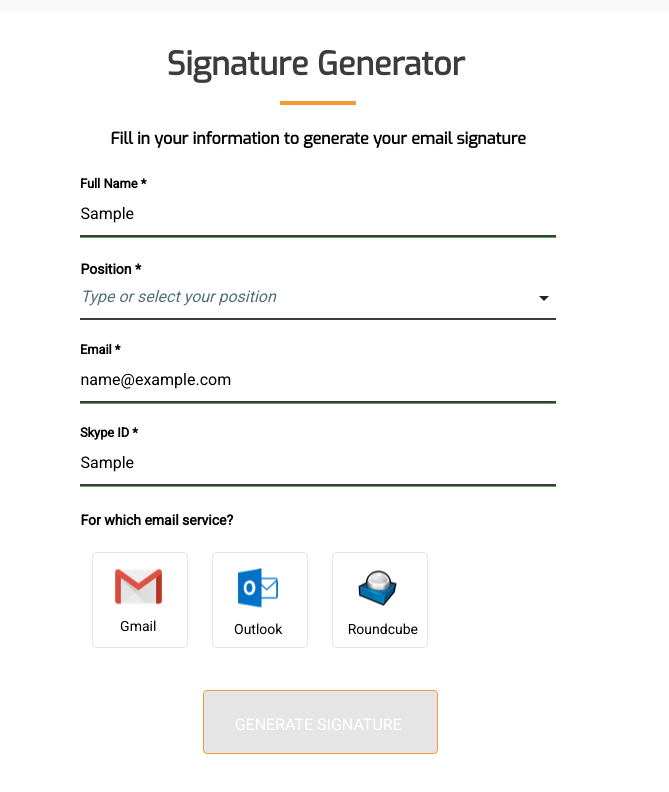
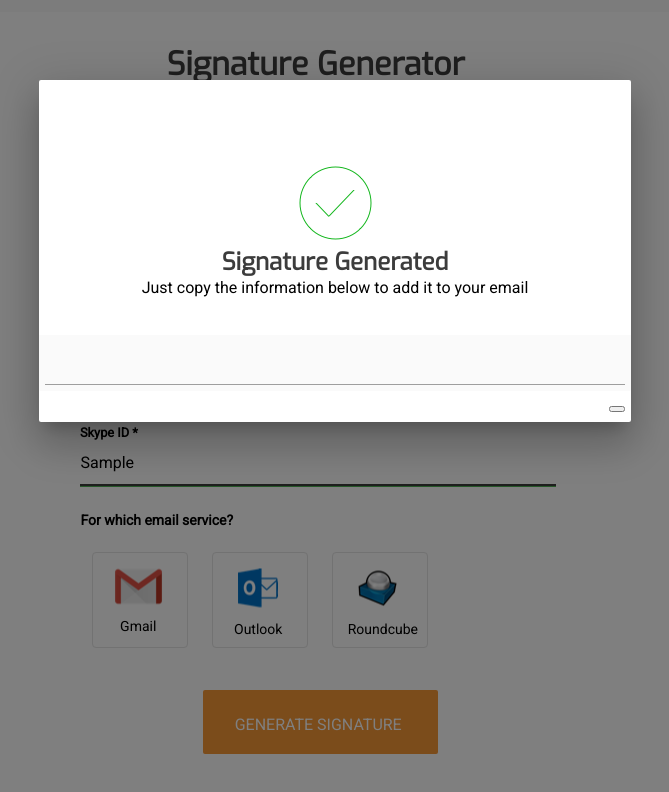
Before and after one commit to let1s3n/signature-generator, a React (Create React App) app: page / in a window 1280 px wide. Both pictures are taken after typing "Sample", "name@example.com", "Sample" into the empty fields and a click on the button "GENERATE SIGNATURE". Shown: the part 108-900 px from the top of the page, without its empty margins (305-974 px from the left). Built offline with nearby package versions, Linux system fonts and the light colour scheme.

Commit message:
improvement #6

```diff
--- a/public/index.html
+++ b/public/index.html
@@ -70,10 +70,14 @@
       $(document).ready(function() {
         var $link = jQuery("a");
         $link.on("click", function() {
-          $('a').removeClass('activate');
-          $(this).addClass('activate');
-
+          $("a").removeClass("activate");
+          $(this).addClass("activate");
         });
+      });
+    </script>
+    <script>
+      $(document).ready(function() {
+        $(".modal").modal();
       });
     </script>
     <!-- <script>
--- a/src/App.css
+++ b/src/App.css
@@ -363,3 +363,48 @@ input[type="submit" i] {
   background-color: #9c9c9c;
   border-radius: 2.5px;
 }
+
+.modal{
+  height: 342px;
+  width: 592px;
+  background-color: #FFFFFF;
+}
+.modal-content{
+  text-align:center;
+  margin-top:61.5px;
+}
+
+.signature-generated {
+	height: 32px;
+	width: 230px;
+	color: #3C3C3C;
+	font-family: Exo;
+	font-size: 24px;
+	font-weight: bold;
+  line-height: 32px;
+  margin:0 auto;
+}
+.subtitle {
+
+	color: #000000;
+	font-family: Roboto;
+	font-size: 16px;
+	line-height: 19px;
+}
+
+.footer-cage {
+	height: 48px;
+	width: 368px;
+	border: 1px solid #9C9C9C;
+	border-radius: 4px 0 0 4px;
+	background-color: #F7F7F7;
+}
+
+
+.footer-small-cage {
+  height: 48px;
+  width: 128px;
+  border: 1px solid #9C9C9C;
+  border-radius: 0 4px 4px 0;
+  background-color: #FFFFFF;
+}
--- a/src/Form.js
+++ b/src/Form.js
@@ -2,26 +2,36 @@ import React from "react";
 import $ from "jquery";
 import "materialize-css";
 import "materialize-css/dist/css/materialize.min.css";
+import PropTypes from "prop-types";
 
 export default class Form extends React.Component {
-  /* componentDidMount = () => {
-    $(document).ready(function() {
-      $('select').formSelect();
+  constructor(props) {
+    super(props);
+    this.state = {
+      fullName: "",
+      position: "",
+      email: "",
+      skypeId: "",
+      emailService:""
+    };
+  }
+
+  handleSubmit = event => {
+    event.preventDefault();
+    const data = this.state;
+    console.log("Final data is", data);
+  };
+
+  handleInputChange = event => {
+    event.preventDefault();
+
+    this.setState({
+      [event.target.name]: event.target.value
     });
-  }; */
-  /* componentDidMount = () => {
-    $(document).ready(function() {
-      $("select").on("change", function() {
-        if ($(this).val()) {
-          return $(this).css("color", "black");
-        } else {
-          return $(this).css("color", "red");
-        }
-      });
-    });
-  }; */
+  };
 
   render() {
+    const {fullName} = this.state
     return (
       <div className="row main" /* style={{ border: "1px solid green" }} */>
         <div className="title" /* style={{ border: "1px solid brown" }} */>
@@ -38,6 +48,7 @@ export default class Form extends React.Component {
         </div>
 
         <form
+          onSubmit={this.handleSubmit}
           className="col s12"
           id="myForm"
           /* style={{ border: "1px solid orange" }} */
@@ -46,29 +57,33 @@ export default class Form extends React.Component {
             <div className="input-field col s12">
               <input
                 placeholder="Enter your full name"
-                id="first_name"
+                id="full_name"
+                name="fullName"
                 type="text"
                 className="validate"
+                onChange={this.handleInputChange}
               />
-              <label className="active" for="first_name">
+              <label className="active" htmlFor="first_name">
                 Full Name *
               </label>
             </div>
           </div>
           <div className="row input">
             <div className="input-field col s12">
-              <select className="validate" required>
+              <select className="validate" required name="position" onChange={this.handleInputChange}>
                 <option id="zxc" value="" disabled selected>
                   Type or select your position
                 </option>
                 <option value="1">UX Designer</option>
                 <option value="2">UI Designer</option>
                 <option value="3">Option 3</option>
-                <option value="3">Option 4</option>
-                <option value="3">Option 5</option>
-                <option value="3">Option 6</option>
+                <option value="4">Option 4</option>
+                <option value="5">Option 5</option>
+                <option value="6">Option 6</option>
               </select>
-              <label id="word">Position *</label>
+              <label htmlFor="position" id="word">
+                Position *
+              </label>
             </div>
           </div>
           <div className="row input">
@@ -79,10 +94,11 @@ export default class Form extends React.Component {
                 type="email"
                 className="validate"
                 name="email"
+                onChange={this.handleInputChange}
               />
               <label
                 className="active"
-                for="email"
+                htmlFor="email"
                 data-error="Please add @"
                 required="required"
                 aria-required="true"
@@ -95,11 +111,13 @@ export default class Form extends React.Component {
             <div className="input-field col s12">
               <input
                 placeholder="Enter your Skype ID"
-                id="first_name"
+                id="skypeId"
+                name="skypeId"
                 type="text"
                 className="validate"
+                onChange={this.handleInputChange}
               />
-              <label className="active" for="first_name">
+              <label className="active" htmlFor="skypeId">
                 Skype ID *
               </label>
             </div>
@@ -116,43 +134,59 @@ export default class Form extends React.Component {
               </div>
               <div className="email-service-container">
                 <div className="row-buttons">
-                  <div className="col s12">
+
+                  <div className="col s12" onChange={this.handleInputChange}>
                     <div className="rectangle">
-                      <a className="btn-flat">
+                      <a className="btn-flat" name="contact" value="gmail">
                         <img src={require("./gmail.png")} alt="" />
                         <span className="button-text">Gmail</span>
                       </a>
                     </div>
 
                     <div className="rectangle">
-                      <a className="btn-flat">
+                      <a className="btn-flat" name="contact" value="outlook" >
                         <img src={require("./outlook.png")} alt="" />
                         <span className="button-text">Outlook</span>
                       </a>
                     </div>
                     <div className="rectangle">
-                      <a className="btn-flat">
+                      <a className="btn-flat" name="contact" value="roundcube">
                         <img src={require("./roundcube.png")} alt="" />
                         <span className="button-text">Roundcube</span>
                       </a>
                     </div>
                   </div>
+
                 </div>
               </div>
             </div>
           </div>
           <div className="button-final-container">
             <button
-
-              className="button-final btn-flat"
+              className=" modal-trigger button-final btn-flat"
               type="submit"
               name="action"
+              data-target="modal1"
+
             >
               GENERATE SIGNATURE
             </button>
           </div>
         </form>
+        <div id="modal1" className="modal">
+          <div className="modal-content">
+          <img src={require("./confirmation.png")} alt="" />
+            <h2 className="signature-generated">Signature Generated</h2>
+            <h4 className="subtitle">Just copy the information below to add it to your email</h4>
+          </div>
+          <div className="modal-footer">
+            <input className="" type="text"/>
+            <button className="" ></button>
+          </div>
+        </div>
       </div>
     );
   }
 }
+
+Form.propTypes = {};
```
Also changed, not shown: src/confirmation.png (added).
